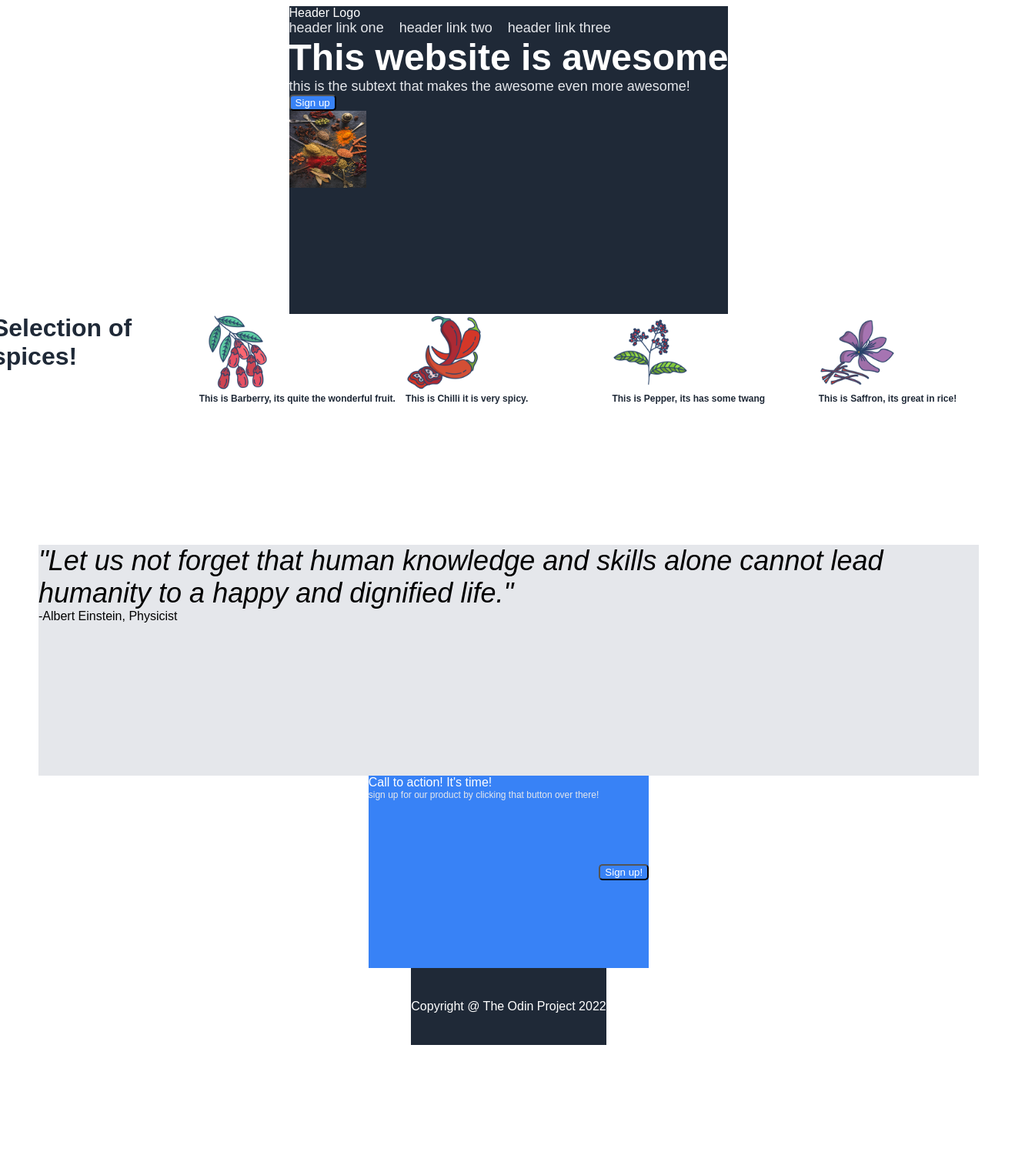
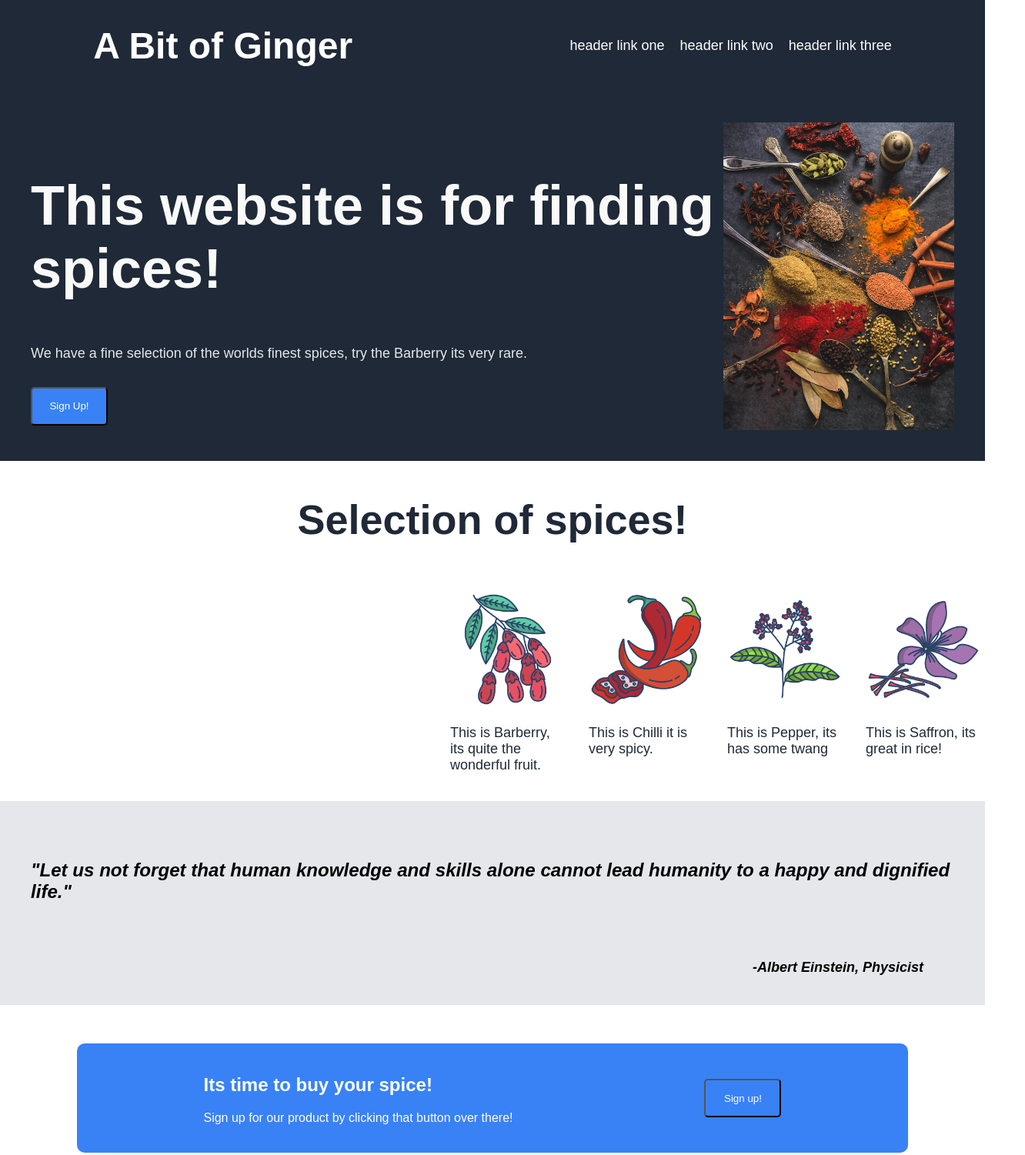
Before and after one commit to Ging1915/landing-page, a plain HTML site: page index.html in a window 1280 px wide. Shown: the top 1501 px of the page at 77% size, 1332 px wide, since content can reach past the window. Before the commit the page ends 1366 px from the top, so only its background shows below. Drawn offline with Linux system fonts and the light colour scheme.

Commit message:
finished! lots of changes, documented in read.me

```diff
--- a/index.html
+++ b/index.html
@@ -4,62 +4,62 @@
     <meta charset="UTF-8">
     <meta http-equiv="X-UA-Compatible" content="IE=edge">
     <meta name="viewport" content="width=device-width, initial-scale=1.0">
-    <title>Landing Page Project</title>
+    <title>Updated Landing Page</title>
     <link rel="stylesheet" href="style.css">
 </head>
 <body>
-        <div class="page-top">
-            <div class="header">
-                Header Logo
-                <ul>
-                    <li>header link one</li>
-                    <li>header link two</li>
-                    <li>header link three</li>
-                </ul>
-            </div>
-            <div class="page-top-left">
-                <div class="awesome">This website is awesome</div>
-                <div class="sub-awesome">this is the subtext that makes the awesome even more awesome!</div>
-             <button class="sign">Sign up</button>
-            </div>
-            <div class="page-top-right">
-                <div class="big-img"><img src="./img/spices.jpeg" alt="assorted spices"></div>
-            </div>
+    <header>
+        <h1>A Bit of Ginger</h1>
+        <ul>
+            <li>header link one</li>
+            <li>header link two</li>
+            <li>header link three</li>
+        </ul>
+    </header>
+    <section class="hero">
+        <div>
+            <h2>This website is for finding spices!</h2>
+            <p>We have a fine selection of the worlds finest spices, try the Barberry its very rare.</p>
+            <button class="top">Sign Up!</button>
         </div>
-        <div class="information">
-            Selection of spices!
-            <div class="info">
-            <img src="./img/barberry.png" alt="barberry">
-            <div class="text">This is Barberry, its quite the wonderful fruit.</div>
-            </div>
-            <div class="info">
+        <img src="./img/spices.jpeg" alt="assorted spices">
+    </section>
+    <section class="information">
+        <h2>Selection of spices!</h2>
+        <ul>
+            <li>
+                <img src="./img/barberry.png" alt="barberry">
+                <p>This is Barberry, its quite the wonderful fruit.</p>
+            </li>
+            <li>
                 <img src="./img/chilli.png" alt="chilli">
-                <div class="text">This is Chilli it is very spicy.</div>
-            </div>
-            <div class="info">
+                <p>This is Chilli it is very spicy.</p>
+            </li>
+            <li>
                 <img src="./img/pepper.png" alt="pepper">
-                <div class="text">This is Pepper, its has some twang</div>
-            </div>
-            <div class="info">
+                <p>This is Pepper, its has some twang</p>
+            </li>
+            <li>
                 <img src="./img/saffron.png" alt="saffron">
-                <div class="text">This is Saffron, its great in rice!</div>
-            </div>
+                <p>This is Saffron, its great in rice!</p>
+            </li>
+        </ul>
+    </section>
+    <section class="quote">
+        <h6>"Let us not forget that human knowledge and skills alone cannot lead humanity to a happy and dignified life."</h6>
+        <p>-Albert Einstein, Physicist</p>
+    </section>
+    <section class="buy">
+        <div>
+            <h2>Its time to buy your spice!</h2>
+            <p>Sign up for our product by clicking that button over there!</p>
         </div>
-    </div>
-        <div class="quote">
-            <div class="quote-words">"Let us not forget that human knowledge and skills alone cannot lead humanity to a happy and dignified life."</div>
-            <div class="signature">-Albert Einstein, Physicist</div>
-        </div>
-        <div class="bottom">
-             <div class="call">
-                Call to action! It's time!
-                <div class="sub-call">sign up for our product by clicking that button over there!</div>
-            </div>
-            <button class="sign-bottom">Sign up!</button>
-        </div>
-        <div class="footer">Copyright @ The Odin Project 2022</div>
-    </div>
-    </div>
+        <button>Sign up!</button>
+    </section>
+    <footer>
+        <h4>Copyright @ The Odin Project 2022</h4>
+    </footer>
+
 
 </body>
 </html>
--- a/style.css
+++ b/style.css
@@ -1,116 +1,119 @@
+body {
+    font-family: Arial, Helvetica, sans-serif;
+    padding: 0;
+    margin: 0;
+    display: flex;
+    flex-direction: column;
 
-body {
-   font-family: Arial, Helvetica, sans-serif;
-   display: flex;
-   flex-direction: column;
-   align-items: center;
-   margin-left: 50px;
 }
-
 
 header {
     background-color: #1f2937;
     color: white;
+    font-size: 24px;
     display: flex;
-    justify-content: space-between;
-    align-items: center;
-    width: ;
-}
-
-ul {
-    list-style: none;
-    margin: 0;
-    padding: 0;
-    gap: 20px;
-    display: flex;
+    justify-content: space-around;
 
 }
 
-li {
-    color: #E5E7EB;
+header ul {
+    list-style: none;
     font-size: 18px;
+    display: flex;
+    align-items: center;
+    gap: 20px;
 }
 
-.page-top {
-    gap: 16px;
+.hero {
     background-color: #1f2937;
-    color: white;
-    height: 400px;
+    font-size: 48px;
+    color: #f9faf8;
+    display: flex;
+    justify-content: space-around;
+    align-items: center;
+    padding: 40px;
+    gap: 40;
 
 }
 
-.awesome {
-    font-size: 48px;
-    font-weight: bolder;
+.hero p {
+    font-size: 18px;
+    color: #e5e7eb;
 }
 
-.information {
-    color: #1f2937;
-    font-size: 32px;
-    font-weight: 900;
+.hero img {
+    height: 400px;
+    width: 300px;
     display: flex;
-    height: 300px;
+    align-items: center;
+    justify-content: center;
 }
-
-.info {
-    width: 300px;
-    font-size: 12px;
-}
-
-.quote{
-    background-color: #E5E7EB;
-    height: 300px;
-}
-.bottom {
-    background-color: #3882f6;
-    color: white;
-    display: flex;
-    justify-content: center;
-    align-items: center;
-
-}
-.footer{
-    background-color: #1f2937;
-    color: white;
-    display: flex;
-    justify-content: center;
-    align-items: center;
-    height: 100px;
-
-}
-
-.quote-words {
-    font-size: 36px;
-    font-style: italic;
-
-}
-
-.signature {
-    justify-content: fl;
-}
-
 
 button {
     background-color: #3882f6;
     color: white;
     border-radius: 5px;
+    height: 50px;
+    width: 100px;
+}
+
+.information {
+    color: #1f2937;
+    font-size: 36px;
+    display: flex;
+    flex-direction: column;
+    align-items: center;
+}
+
+.information img {
+    height: 150px;
+    width: 150px;
 
 }
-img {
-    height: 100px;
-    width: 100px;
-}
-.sub-awesome {
-    color: #E5E7EB;
+
+.information ul {
     font-size: 18px;
+    color: #1f2937;
+    width: 150px;
+    display: flex;
+    justify-content: space-around;
+    gap: 30px;
+    list-style: none;
 }
 
-.sub-call {
-    font-size: 12px;
-    color: #E5E7EB;
+.quote {
+    background-color: #e5e7eb;
+    font-size: 36px;
+    font-style: italic;
+    padding: 20px 40px;
+    display: flex;
+    flex-direction: column;
+    align-items: center;
 }
 
-.call {
-    height: 250px;
+.quote p {
+    font-size: 18px;
+    font-weight: bold;
+    display: flex;
+    align-self: flex-end;
+    padding-right: 40px;
+}
 
+.buy {
+    background-color: #3882f6;
+    color: white;
+    display: flex;
+    justify-content: space-around;
+    align-items: center;
+    padding: 20px 40px;
+    margin: 50px 100px;
+    border-radius: 10px;
 }
+
+footer {
+    background-color: #1f2937;
+    color: #f9faf8;
+    display: flex;
+    justify-content: center;
+    align-items: center;
+}
--- a/style2.css
+++ b/style2.css
@@ -62,6 +62,7 @@ ul {
     width: 150px;
 }
 
+/* quote section*/
 
 .quote {
     width: 900px;
@@ -75,6 +76,8 @@ ul {
 .quote p {
     align-self: end;
 }
+
+/* buy sectionn */
 
 .buy {
     width: 900px;
```
Also changed, not shown: index2.html (deleted, +0 -65 lines).
